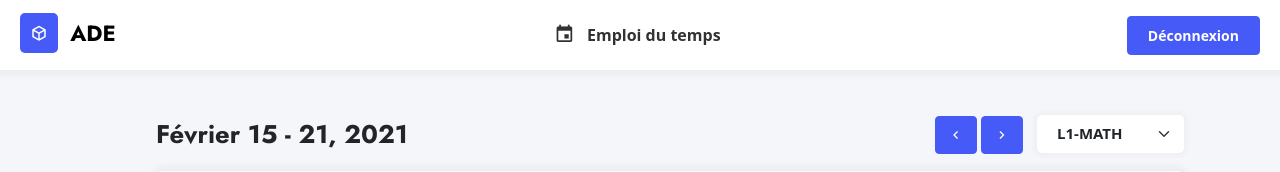
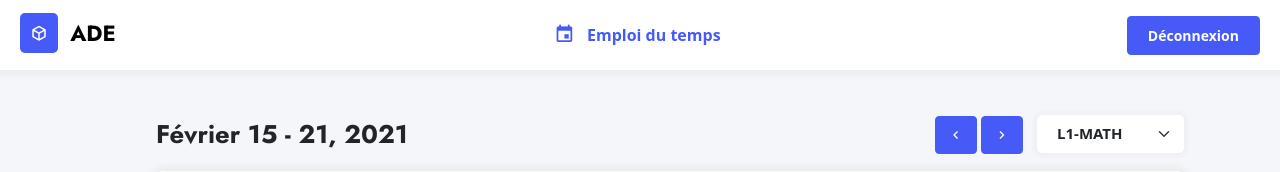
Before and after one commit to Nogtif/school-schedule, a PHP site: page / in a window 1280 px wide. Shown: the top 172 px of the page. Run offline with PHP 8.4, Linux system fonts and the light colour scheme; the visitor is signed in with stand-in values (Sample User, id 1); data comes from the database, SQL or seed files in the repository.

Commit message:
correction du header

```diff
--- a/views/header.php
+++ b/views/header.php
@@ -8,7 +8,7 @@
 
     <div class="navigation">
         <ul>
-            <li><a href="./" <?= (basename($_SERVER['PHP_SELF']) == 'planning.php') ? 'class="active"' : '' ?>><i class="mdi mdi-calendar"></i> <span>Emploi du temps</span></a></li>
+            <li><a href="./" <?= (basename($_SERVER['PHP_SELF']) == 'index.php') ? 'class="active"' : '' ?>><i class="mdi mdi-calendar"></i> <span>Emploi du temps</span></a></li>
 
             <?php if($_SESSION['rang'] > 1) { ?>
                 <li><a href="./cours.php" <?= (basename($_SERVER['PHP_SELF']) == 'cours.php') ? 'class="active"' : '' ?>><i class="mdi mdi-notebook-outline"></i> <span>Gerer mes cours</span></a></li>
```
